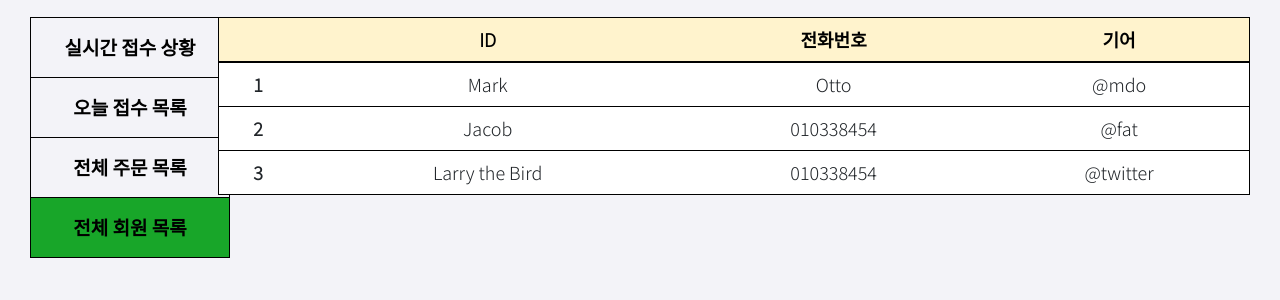
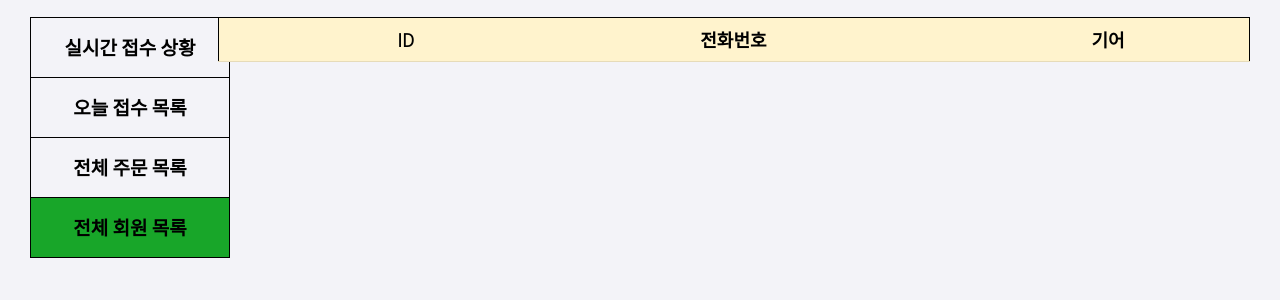
Before and after one commit to ryu-hyus/call_driver_project, a Django app: page /center/customerlist/ in a window 1280 px wide. Shown: the part 120-420 px from the top of the page. Run offline with Django 4.2, Linux system fonts and the light colour scheme; lists and menus that the app fills with data are empty.

Commit message:
감사감사

```diff
--- a/calldriverapp/templates/center/customer_list_template.html
+++ b/calldriverapp/templates/center/customer_list_template.html
@@ -1,5 +1,6 @@
 <!DOCTYPE html>
 <html lang="en">
+
 <head>
   <meta charset="UTF-8">
   <title>전체 회원 목록</title>
@@ -7,44 +8,64 @@
   {% include 'center/layout/base.html' %}
   <style>
     /* content*/
-  .content {width: 83%; height: 80%; float: left; color: black; padding-top: 17px;
-  padding-right: 30px; font-size: 18px; font-family: 'Noto Sans KR', sans-serif; }
-  .table { border: 1.6px solid black;  text-align: center; }
+    .content {
+      width: 83%;
+      height: 80%;
+      float: left;
+      color: black;
+      padding-top: 17px;
+      padding-right: 30px;
+      font-size: 18px;
+      font-family: 'Noto Sans KR', sans-serif;
+    }
+
+    .table {
+      border: 1.6px solid black;
+      text-align: center;
+    }
 
     /* footer */
-  .basefooter { width: 100%; height: 5%; }
+    .basefooter {
+      width: 100%;
+      height: 5%;
+    }
   </style>
 
-  <!-- <script>
+  <script>
     $(function () {
-        function getCustomerList() {
-
+      function getCustomerdataList() {
         $.ajax({
           url: "http://localhost:8000/customer/signup/",
           method: "GET",
         }).done(function (response) {
           console.log(response);
-                const tr_array = response.map(orderdata => $(
+          const tr_array = response.map((user, index) => $(
             `<tr>
-                        <td>${orderdata.index}</td>
-                        <td>${orderdata.customer}</td>
-                        <td>${orderdata.phone_number}</td>
-                        <td>${orderdata.gear_type}</td>
+                        <td>${index + 1}</td>
+                        <td>${user.username}</td>
+                        <td>${user.username}</td>
+                        <td>${user.name}</td>
+                        <td>${user.name}</td>
+                        <td>${user.phone_number}</td>
+                        <td>${user.phone_number}</td>
+                        <td>${user.gear_type}</td>
+                        <td>${user.gear_type}</td>
                     </tr>`
           ))
           $("#data_table > tbody").append(tr_array);
         });
       }
 
-      getCustomerList();
+      function getCustomerdataList()
+
     });
-  </script> -->
+  </script>
 
 </head>
 
 <body>
   <div class="content">
-        <table class="table table-hover">
+    <table class="table table-hover"  id="data_table">
       <thead class="table-warning">
         <tr>
           <th scope="col"></th>
@@ -53,26 +74,7 @@
           <th scope="col">기어</th>
         </tr>
       </thead>
-              <tbody class="table-group-divider" id="data_table">
-                <tr>
-                  <th scope="row">1</th>
-                  <td>Mark</td>
-                  <td>Otto</td>
-                  <td>@mdo</td>
-                </tr>
-                <tr>
-                  <th scope="row">2</th>
-                  <td>Jacob</td>
-                  <td>010338454</td>
-                  <td>@fat</td>
-                </tr>
-                <tr>
-                  <th scope="row">3</th>
-                  <td>Larry the Bird</td>
-                  <td>010338454</td>
-                  <td>@twitter</td>
-                </tr>
-              </tbody>
+      <tbody class="table-group-divider"></tbody>
     </table>
 
   </div>
@@ -80,6 +82,7 @@
 
   <footer class="basefooter"></footer>
 </body>
+
 </html>
 
 <!-- ID 별로 정렬하기 -->
--- a/calldriverapp/templates/center/realtime_order_template.html
+++ b/calldriverapp/templates/center/realtime_order_template.html
@@ -117,6 +117,8 @@
   </script> -->
 
 
+
+
 </head>
 
 
```
Also changed, not shown: db.sqlite3. Lines whose indentation alone changed are shown as unchanged.
